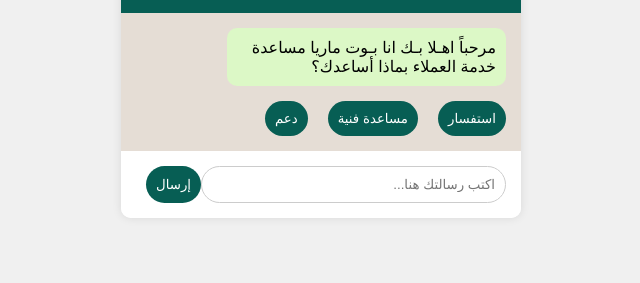
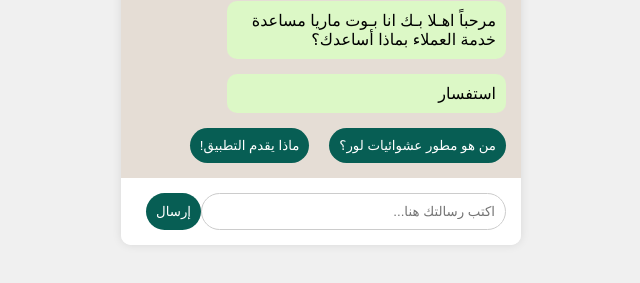
Before and after one commit to srlor55shadi777/CHAT, a plain HTML site: page index.html in a window 1280 px wide. Shown: the part 333-616 px from the top of the page, without its empty margins (319-959 px from the left). Drawn offline with Linux system fonts and the light colour scheme.

Commit message:
Update index.html

```diff
--- a/index.html
+++ b/index.html
@@ -16,10 +16,12 @@
             <div class="message bot-message">
                 مرحباً اهـلا بـك انا بـوت ماريا مساعدة خدمة العملاء بماذا أساعدك؟
             </div>
-            <div class="buttons">
-                <button onclick="handleQuickReply('استفسار')">استفسار</button>
-                <button onclick="handleQuickReply('مساعدة فنية')">مساعدة فنية</button>
-                <button onclick="handleQuickReply('دعم')">دعم</button>
+            <div class="message bot-message" id="inquiry">
+                استفسار
+            </div>
+            <div class="buttons" id="inquiry-buttons">
+                <button onclick="handleQuickReply('من هو مطور عشوائيات لور؟')">من هو مطور عشوائيات لور؟</button>
+                <button onclick="handleQuickReply('ماذا يقدم التطبيق!')">ماذا يقدم التطبيق!</button>
             </div>
         </div>
         <div class="input-container">
@@ -30,4 +32,4 @@
     <!-- ربط ملف JavaScript -->
     <script src="CHAT.js"></script>
 </body>
-              </html>
+</html>
```
